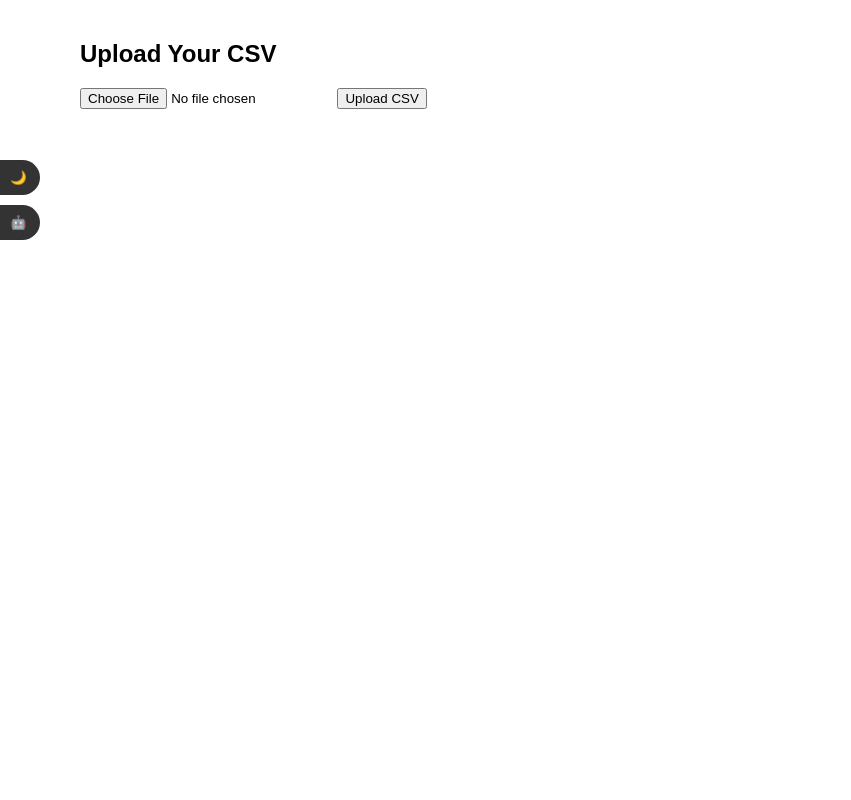
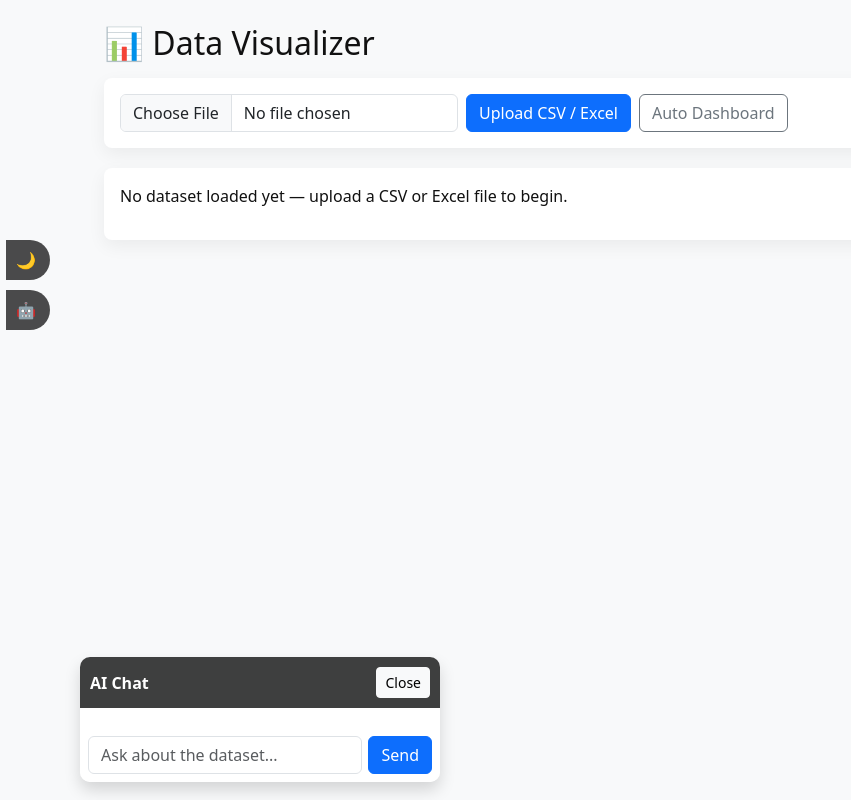
Before and after one commit to Sakazuki-Akainu/my-projekt, a Flask app: page / in a window 1280 px wide. Shown: the whole page, without its empty margins (0-851 px from the left). Run offline with Flask 3, Linux system fonts and the light colour scheme; some libraries are stand-ins or nearby versions.

Commit message:
Update upload.html

```diff
--- a/templates/upload.html
+++ b/templates/upload.html
@@ -1,204 +1,319 @@
 <!DOCTYPE html>
 <html lang="en">
 <head>
-  <meta charset="UTF-8">
+  <meta charset="utf-8" />
   <title>Data Visualizer</title>
+  <meta name="viewport" content="width=device-width, initial-scale=1" />
+  <link href="https://cdn.jsdelivr.net/npm/bootstrap@5.3.0/dist/css/bootstrap.min.css" rel="stylesheet"/>
   <script src="https://cdn.plot.ly/plotly-latest.min.js"></script>
+
   <style>
-    body {
-      font-family: Arial, sans-serif;
-      margin: 0;
-      padding: 0;
-      transition: background 0.3s, color 0.3s;
+    :root {
+      --bg: #f8f9fa;
+      --card: #ffffff;
+      --text: #111;
     }
     body.dark {
-      background: #121212;
-      color: #eee;
+      --bg: #0f1720;
+      --card: #0b1220;
+      --text: #e6eef8;
+    }
+    body {
+      background: var(--bg);
+      color: var(--text);
+      transition: background 0.25s, color 0.25s;
     }
 
-    /* Sidebar with toggle + AI button */
+    /* Left compact sidebar */
     .sidebar {
       position: fixed;
-      top: 20%;
-      left: 0;
+      top: 30%;
+      left: 6px;
       display: flex;
       flex-direction: column;
       gap: 10px;
-      z-index: 1000;
+      z-index: 1100;
     }
     .side-btn {
-      background: #333;
+      background: rgba(0,0,0,0.7);
       color: white;
       border: none;
-      border-radius: 0 25px 25px 0;
-      padding: 10px;
-      cursor: pointer;
+      border-radius: 0 24px 24px 0;
+      padding: 8px 10px;
+      width: 44px;
+      overflow: hidden;
       display: flex;
       align-items: center;
-      transition: width 0.3s ease;
-      width: 40px;
-      overflow: hidden;
-      white-space: nowrap;
+      cursor: pointer;
+      transition: width .28s ease;
     }
     .side-btn span {
       margin-left: 10px;
       opacity: 0;
-      transition: opacity 0.3s;
+      transform: translateX(-10px);
+      transition: all .28s ease;
+      white-space: nowrap;
     }
     .side-btn:hover {
-      width: 150px;
+      width: 160px;
     }
     .side-btn:hover span {
       opacity: 1;
+      transform: translateX(0);
     }
 
-    /* Upload section */
-    .container {
-      padding: 20px;
-      margin-left: 60px;
+    .container-main {
+      margin-left: 80px;
+      padding: 24px;
+      max-width: 1100px;
     }
 
-    /* Chatbox */
+    .card-ui {
+      background: var(--card);
+      padding: 16px;
+      border-radius: 8px;
+      box-shadow: 0 6px 18px rgba(13,17,23,0.06);
+      margin-bottom: 20px;
+      color: var(--text);
+    }
+
+    /* chatbox */
     #chatbox {
       position: fixed;
-      bottom: 20px;
-      left: 60px;
-      width: 300px;
-      max-height: 400px;
-      background: white;
-      border: 1px solid #ccc;
-      border-radius: 10px;
+      bottom: 18px;
+      left: 80px;
+      width: 360px;
+      max-height: 420px;
       display: none;
       flex-direction: column;
+      border-radius: 10px;
+      overflow: hidden;
+      z-index: 1200;
     }
-    #chatbox.dark {
-      background: #1e1e1e;
-      color: #eee;
-      border: 1px solid #555;
+    #chatbox .header {
+      background: rgba(0,0,0,0.75);
+      color: white;
+      padding: 10px;
     }
     #chat-messages {
+      padding: 10px;
+      background: var(--card);
+      color: var(--text);
       flex: 1;
-      padding: 10px;
       overflow-y: auto;
       font-size: 14px;
     }
     #chat-input {
       display: flex;
-      border-top: 1px solid #ccc;
+      gap: 6px;
+      padding: 8px;
+      background: var(--card);
     }
-    #chat-input input {
-      flex: 1;
-      padding: 8px;
-      border: none;
-      outline: none;
+    #graph {
+      min-height: 400px;
     }
-    #chat-input button {
-      padding: 8px 12px;
-      border: none;
-      cursor: pointer;
-      background: #333;
-      color: white;
+
+    /* smaller responsive tweaks */
+    @media (max-width: 800px) {
+      .container-main { margin-left: 16px; padding: 12px; }
+      #chatbox { left: 12px; width: calc(100% - 24px); }
     }
   </style>
 </head>
 <body>
-  <!-- Sidebar buttons -->
+  <!-- sidebar -->
   <div class="sidebar">
-    <button id="darkToggle" class="side-btn">🌙 <span>Dark Mode</span></button>
+    <button id="darkToggle" class="side-btn">🌙 <span>Toggle Dark</span></button>
     <button id="aiToggle" class="side-btn">🤖 <span>AI Chat</span></button>
   </div>
 
-  <!-- Upload and Data -->
-  <div class="container">
-    <h2>Upload Your CSV</h2>
-    <form action="/" method="POST" enctype="multipart/form-data">
-      <input type="file" name="file" required>
-      <button type="submit">Upload CSV</button>
+  <div class="container-main">
+    <h2 class="mb-3">📊 Data Visualizer</h2>
+
+    <!-- upload -->
+    <div class="card-ui">
+      <form id="uploadForm" method="POST" enctype="multipart/form-data">
+        <div class="row g-2 align-items-center">
+          <div class="col-auto">
+            <input class="form-control" type="file" name="file" id="fileInput" required />
+          </div>
+          <div class="col-auto">
+            <button class="btn btn-primary" type="submit">Upload CSV / Excel</button>
+          </div>
+          <div class="col-auto">
+            <button id="autoDashboard" type="button" class="btn btn-outline-secondary">Auto Dashboard</button>
+          </div>
+        </div>
       </form>
+    </div>
 
+    <!-- preview + controls -->
     {% if table %}
-      <h3>Data Preview:</h3>
-      <div>{{ table|safe }}</div>
+      <div class="card-ui">
+        <h5>Preview (first rows)</h5>
+        <div class="table-responsive">{{ table|safe }}</div>
+      </div>
 
-      <h3>Generate Graph:</h3>
-      <label>X-axis:</label>
-      <select id="x-axis">
-        {% for col in columns %}
-          <option value="{{col}}">{{col}}</option>
+      <div class="card-ui">
+        <h5>Chart Controls</h5>
+        <div class="row g-2">
+          <div class="col-md-4">
+            <label class="form-label">X axis</label>
+            <select id="xAxis" class="form-select">
+              {% for c in columns %}
+                <option value="{{c}}">{{c}}</option>
               {% endfor %}
             </select>
-
-      <label>Y-axis:</label>
-      <select id="y-axis">
-        {% for col in columns %}
-          <option value="{{col}}">{{col}}</option>
+          </div>
+          <div class="col-md-4">
+            <label class="form-label">Y axis</label>
+            <select id="yAxis" class="form-select">
+              <option value="">(optional)</option>
+              {% for c in columns %}
+                <option value="{{c}}">{{c}}</option>
               {% endfor %}
             </select>
-
-      <label>Chart Type:</label>
-      <select id="chart-type">
+          </div>
+          <div class="col-md-4">
+            <label class="form-label">Chart type</label>
+            <select id="chartType" class="form-select">
               <option value="line">Line</option>
               <option value="bar">Bar</option>
               <option value="scatter">Scatter</option>
               <option value="pie">Pie</option>
+              <option value="histogram">Histogram</option>
               <option value="box">Box</option>
-        <option value="histogram">Histogram</option>
             </select>
+          </div>
+        </div>
 
-      <button onclick="generateGraph()">Generate Graph</button>
+        <div class="mt-3">
+          <button id="genBtn" class="btn btn-success">Generate Graph</button>
+          <button id="downloadCsvBtn" class="btn btn-outline-primary">Download Processed CSV</button>
+        </div>
+      </div>
 
+      <div class="card-ui">
+        <h5>Graph</h5>
         <div id="graph"></div>
+      </div>
+    {% else %}
+      <div class="card-ui">
+        <p>No dataset loaded yet — upload a CSV or Excel file to begin.</p>
+      </div>
     {% endif %}
   </div>
 
   <!-- Chatbox -->
-  <div id="chatbox">
+  <div id="chatbox" class="d-flex flex-column shadow">
+    <div class="header d-flex justify-content-between align-items-center">
+      <strong>AI Chat</strong>
+      <button id="closeChat" class="btn btn-sm btn-light">Close</button>
+    </div>
     <div id="chat-messages"></div>
     <div id="chat-input">
-      <input type="text" id="user-msg" placeholder="Ask AI about your data...">
-      <button onclick="sendMessage()">Send</button>
+      <input id="chat-input-text" class="form-control" placeholder="Ask about the dataset..." />
+      <button id="chat-send" class="btn btn-primary">Send</button>
     </div>
   </div>
 
   <script>
-    // Dark mode toggle
-    const toggleBtn = document.getElementById("darkToggle");
-    toggleBtn.addEventListener("click", () => {
+    // toggle dark mode
+    const darkToggle = document.getElementById("darkToggle");
+    darkToggle.addEventListener("click", () => {
       document.body.classList.toggle("dark");
-      document.getElementById("chatbox").classList.toggle("dark");
     });
 
-    // AI Chat toggle
-    const aiBtn = document.getElementById("aiToggle");
+    // ai chat toggle
+    const aiToggle = document.getElementById("aiToggle");
     const chatbox = document.getElementById("chatbox");
-    aiBtn.addEventListener("click", () => {
+    const closeChat = document.getElementById("closeChat");
+    aiToggle.addEventListener("click", () => {
       chatbox.style.display = chatbox.style.display === "flex" ? "none" : "flex";
     });
+    closeChat.addEventListener("click", () => chatbox.style.display = "none");
 
-    // Dummy AI message
-    function sendMessage() {
-      const input = document.getElementById("user-msg");
+    // Send chat to backend /ask
+    document.getElementById("chat-send").addEventListener("click", sendMessage);
+    document.getElementById("chat-input-text").addEventListener("keydown", (e) => {
+      if (e.key === "Enter") sendMessage();
+    });
+
+    async function sendMessage() {
+      const input = document.getElementById("chat-input-text");
       const msg = input.value.trim();
       if (!msg) return;
-      const chat = document.getElementById("chat-messages");
-      chat.innerHTML += `<div><b>You:</b> ${msg}</div>`;
-      chat.innerHTML += `<div><b>AI:</b> (This is where AI API will reply)</div>`;
+      appendChat("You", msg);
       input.value = "";
-      chat.scrollTop = chat.scrollHeight;
+
+      try {
+        const res = await fetch("/ask", {
+          method: "POST",
+          headers: { "Content-Type": "application/json" },
+          body: JSON.stringify({ message: msg })
+        });
+        const j = await res.json();
+        appendChat("AI", j.reply || j.answer || "No reply");
+      } catch (err) {
+        appendChat("AI", "Error contacting AI backend.");
+      }
     }
 
-    // Graph generation (client side with Plotly JSON from Flask later)
-    function generateGraph() {
-      const x = document.getElementById("x-axis").value;
-      const y = document.getElementById("y-axis").value;
-      const type = document.getElementById("chart-type").value;
+    function appendChat(who, text) {
+      const container = document.getElementById("chat-messages");
+      const el = document.createElement("div");
+      el.innerHTML = `<b>${who}:</b> ${escapeHtml(text)}`;
+      container.appendChild(el);
+      container.scrollTop = container.scrollHeight;
+    }
+    function escapeHtml(str){ return str.replace(/[&<>"']/g, (m)=>({ '&':'&amp;','<':'&lt;','>':'&gt;','"':'&quot;',"'":'&#39;' }[m])); }
 
-      fetch(`/graph?x=${x}&y=${y}&type=${type}`)
-        .then(res => res.json())
-        .then(data => {
-          Plotly.newPlot("graph", data.data, data.layout);
+    // Generate graph button
+    const genBtn = document.getElementById("genBtn");
+    if (genBtn) genBtn.addEventListener("click", async (e) => {
+      e.preventDefault();
+      const x = document.getElementById("xAxis").value;
+      const y = document.getElementById("yAxis").value;
+      const type = document.getElementById("chartType").value;
+
+      if (!x) { alert("Choose X axis"); return; }
+      // build query
+      const params = new URLSearchParams({ x, type });
+      if (y) params.set("y", y);
+      const res = await fetch("/graph?" + params.toString());
+      const j = await res.json();
+      if (j.error) {
+        alert("Graph error: " + j.error);
+        return;
+      }
+      // Plotly expects arrays: data, layout
+      const data = j.data || (Array.isArray(j['data']) ? j['data'] : j['data']);
+      const layout = j.layout || {};
+      Plotly.react('graph', data, layout, {responsive: true});
     });
-    }
+
+    // Download processed CSV (server-side not implemented -> fallback client: download shown table as CSV)
+    document.getElementById("downloadCsvBtn").addEventListener("click", () => {
+      // if table exists, download displayed preview only
+      const table = document.querySelector(".table");
+      if (!table) { alert("No table to download."); return; }
+      // convert HTML table to CSV
+      const rows = Array.from(table.querySelectorAll("tr")).map(tr => Array.from(tr.querySelectorAll("th,td")).map(td => td.innerText.replace(/\n/g,' ').trim()));
+      const csv = rows.map(r => r.map(cell => `"${cell.replace(/"/g,'""')}"`).join(",")).join("\n");
+      const url = URL.createObjectURL(new Blob([csv], {type: "text/csv"}));
+      const a = document.createElement("a"); a.href = url; a.download = "export.csv"; a.click(); URL.revokeObjectURL(url);
+    });
+
+    // Auto Dashboard convenience button -> generate default graph if columns present
+    document.getElementById("autoDashboard")?.addEventListener("click", () => {
+      const xsel = document.getElementById("xAxis");
+      const ysel = document.getElementById("yAxis");
+      // choose first column(s)
+      if (xsel.options.length > 0) xsel.selectedIndex = 0;
+      if (ysel.options.length > 1) ysel.selectedIndex = 1;
+      document.getElementById("chartType").value = "bar";
+      genBtn.click();
+    });
   </script>
 </body>
 </html>
```
Lines whose indentation alone changed are shown as unchanged.
